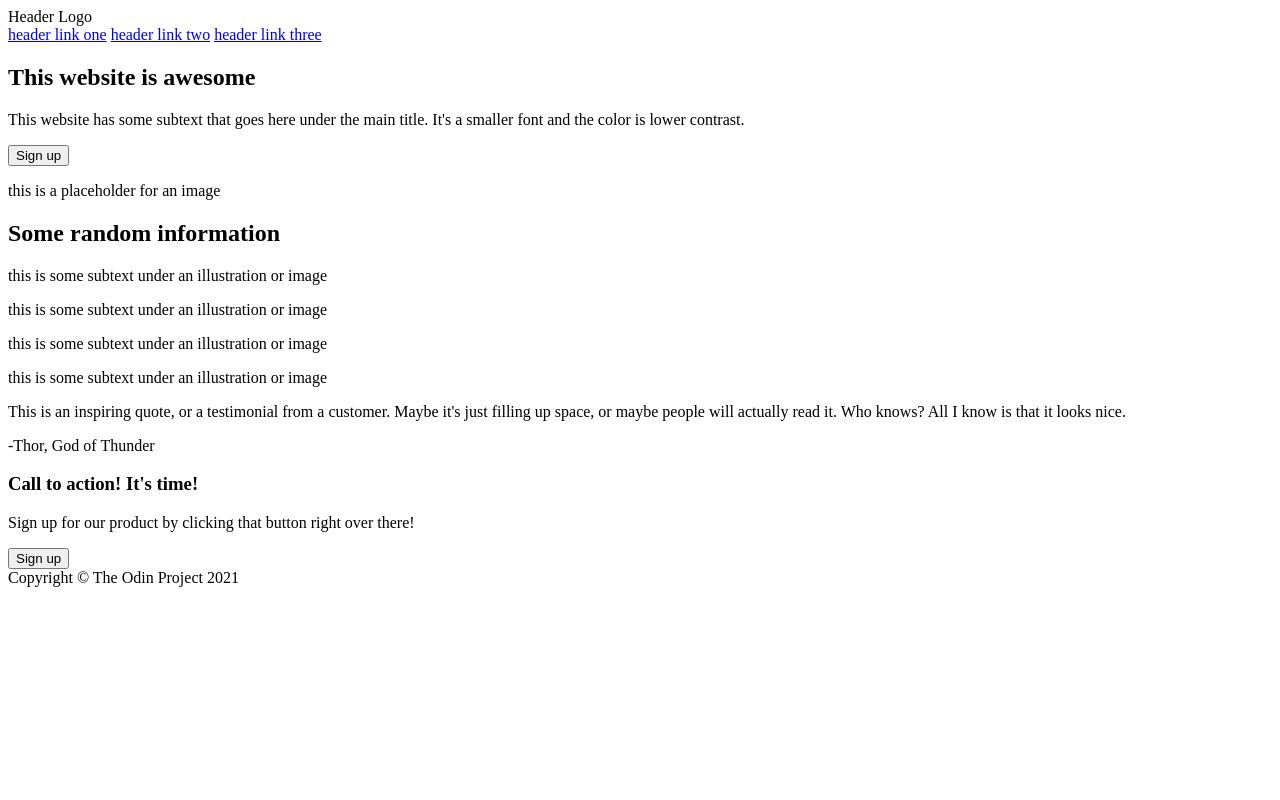
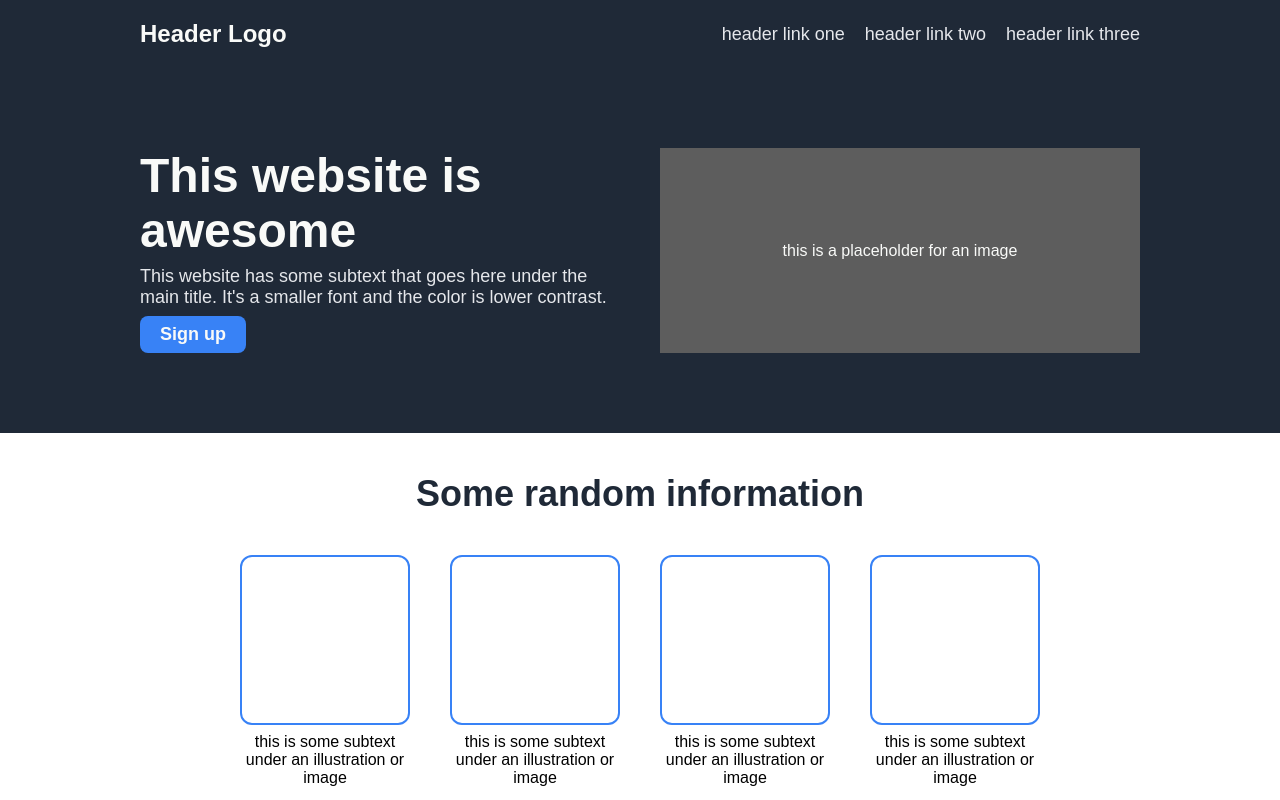
Before and after one commit to mynorzs/odin-landing, a plain HTML site: page index.html in a window 1280 px wide. Shown: the top 800 px of the page. Drawn offline with Linux system fonts and the light colour scheme.

Commit message:
Add style and fix structure
Add overall style to the site following the design provided
by the exercise page.

Fix the sctructure of HTML section of "quote", an inside div
was missing for flex to function as I intended.

Add final reflection in the README file.

```diff
--- a/index.html
+++ b/index.html
@@ -25,9 +25,7 @@
           </p>
           <button>Sign up</button>
         </div>
-        <div class="hero-contents-img">
-          <p>this is a placeholder for an image</p>
-        </div>
+        <div class="hero-contents-img">this is a placeholder for an image</div>
       </div>
     </section>
     <section class="random-info">
@@ -52,12 +50,14 @@
       </div>
     </section>
     <section class="quote">
-      <p>
-        This is an inspiring quote, or a testimonial from a customer. Maybe it's
-        just filling up space, or maybe people will actually read it. Who knows?
-        All I know is that it looks nice.
-      </p>
-      <span>-Thor, God of Thunder</span>
+      <div class="quote-wrap">
+        <p>
+          This is an inspiring quote, or a testimonial from a customer. Maybe
+          it's just filling up space, or maybe people will actually read it. Who
+          knows? All I know is that it looks nice.
+        </p>
+        <span>-Thor, God of Thunder</span>
+      </div>
     </section>
     <section class="sign-up">
       <div class="sign-up-banner">
--- a/style.css
+++ b/style.css
@@ -0,0 +1,193 @@
+* {
+  box-sizing: border-box;
+  margin: 0;
+  padding: 0;
+  font-family: sans-serif;
+}
+
+.hero {
+  background-color: #1f2937;
+  display: flex;
+  flex-direction: column;
+  align-items: center;
+}
+
+.hero header {
+  width: 100%;
+  max-width: 1000px;
+  display: flex;
+  justify-content: space-between;
+  align-items: center;
+  padding: 20px 0;
+}
+
+.logo {
+  font-size: 24px;
+  color: #f9faf8;
+  font-weight: bold;
+}
+
+a {
+  text-decoration: none;
+  font-size: 18px;
+  color: #e5e7eb;
+}
+
+nav {
+  display: flex;
+  gap: 20px;
+}
+
+.hero-contents {
+  width: 100%;
+  max-width: 1000px;
+  display: flex;
+  gap: 40px;
+  padding: 80px 0;
+}
+
+.hero-contents-cta,
+.hero-contents-img {
+  flex: 1;
+  display: flex;
+}
+
+.hero-contents-cta {
+  flex-direction: column;
+  align-items: start;
+  gap: 8px;
+}
+
+.hero-contents-cta h1 {
+  font-size: 48px;
+  font-weight: bolder;
+  color: #f9faf8;
+}
+
+.hero-contents-cta p {
+  font-size: 18px;
+  color: #e5e7eb;
+}
+
+button {
+  font-size: 18px;
+  font-weight: bold;
+  padding: 8px 20px;
+  border-radius: 8px;
+}
+
+.hero-contents-cta button {
+  border: none;
+  background-color: #3882f6;
+  color: #f9faf8;
+}
+
+.hero-contents-img {
+  justify-content: center;
+  align-items: center;
+  background-color: #5d5d5d;
+  color: #f9faf8;
+}
+
+.random-info {
+  background-color: #ffffff;
+  display: flex;
+  flex-direction: column;
+  align-items: center;
+  gap: 40px;
+  padding: 40px 0 80px 0;
+}
+
+.random-info h2 {
+  font-size: 36px;
+  font-weight: bolder;
+  color: #1f2937;
+}
+
+.random-info-bits {
+  width: 100%;
+  max-width: 800px;
+  display: flex;
+  gap: 40px;
+}
+
+.info-bit {
+  text-align: center;
+  display: flex;
+  flex-direction: column;
+  gap: 8px;
+}
+
+.info-bit-img {
+  width: 100%;
+  aspect-ratio: 1 / 1;
+  border: 2px solid #3882f6;
+  border-radius: 12px;
+}
+
+.quote {
+  display: flex;
+  justify-content: center;
+  background-color: #e5e7eb;
+  padding: 80px 0;
+}
+
+.quote-wrap {
+  width: 100%;
+  max-width: 800px;
+  display: flex;
+  flex-direction: column;
+  align-items: end;
+  gap: 8px;
+  color: #1f2937;
+}
+
+.quote-wrap p {
+  font-size: 36px;
+  font-weight: lighter;
+  font-style: italic;
+}
+
+.quote-wrap span {
+  font-size: 18px;
+  font-weight: bold;
+}
+
+.sign-up {
+  display: flex;
+  justify-content: center;
+  background-color: #ffffff;
+  padding: 80px 0;
+}
+
+.sign-up-banner {
+  width: 100%;
+  max-width: 1000px;
+  display: flex;
+  justify-content: space-between;
+  background-color: #3882f6;
+  padding: 40px 80px;
+  border-radius: 12px;
+}
+
+.sign-up-info h3 {
+  color: #f9faf8;
+}
+
+.sign-up-info p {
+  color: #e5e7eb;
+}
+
+.sign-up-banner button {
+  background-color: #3882f6;
+  color: #f9faf8;
+  border: 1px solid #f9faf8;
+  border-radius: 8px;
+}
+
+footer {
+  background-color: #1f2937;
+  color: #f9faf8;
+  padding: 24px 0;
+  text-align: center;
+}
```
Also changed, not shown: 1 other file.
